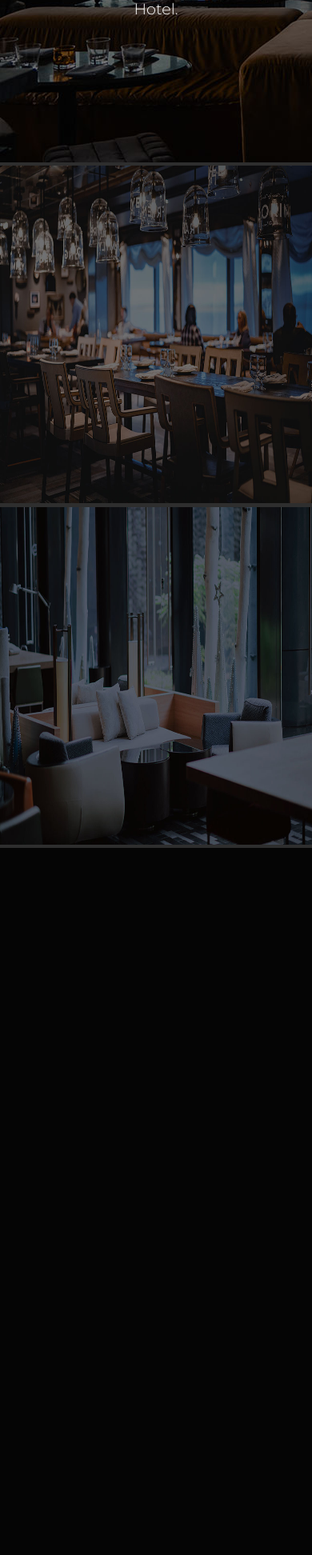
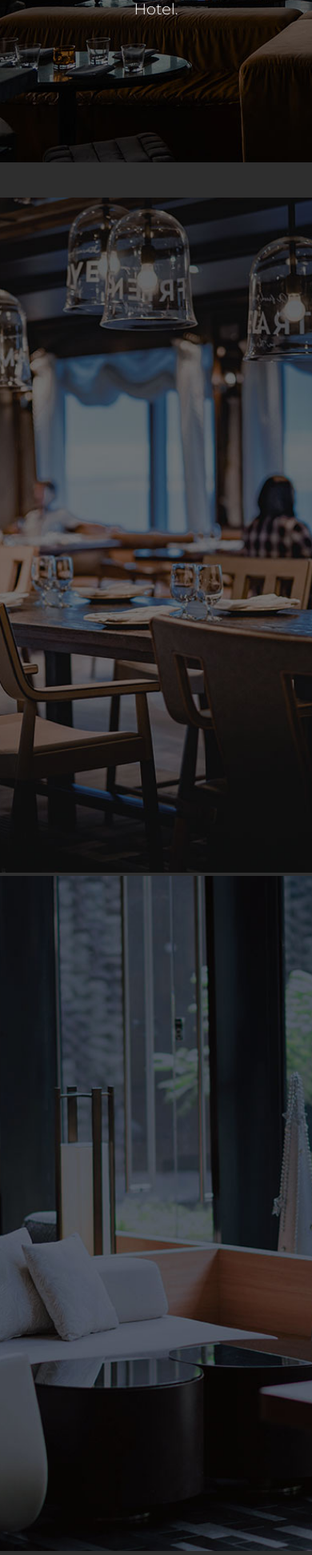
Before and after one commit to eddiedibs/django-merveille, a Django app: page / in a window 390 px wide. Shown: the part 597-2541 px from the top of the page at 80% size. Before the commit the page ends 1657 px from the top, so only its background shows below. Run offline with Django 3.2, Linux system fonts and the light colour scheme.

Commit message:
Fixed small bugs regarding resolution and more compatibility for screen was implemented

```diff
--- a/django_proj_2/hotel/static/hotel/css/main.css
+++ b/django_proj_2/hotel/static/hotel/css/main.css
@@ -240,13 +240,15 @@ body{
     top: 0.8vh;
     font-size: 2vh;
     line-height: 5vh;
+    padding-left: 1vw;
+    padding-right: 1vw;
+    width:auto;
 }
 
 
 
 
 .btn-list-1:hover{
-    position: relative;
     background-color: #B28659;
     border: 2px solid white;
 }
@@ -268,7 +270,7 @@ body{
 .nav__list2 a{
     position: relative;
     font-size: 2vh;
-    padding-top: 30%;
+    padding-top: 20%;
     padding-right: 60%;
     opacity: 0;
     text-align: center;
@@ -290,9 +292,9 @@ body{
     content: "";
     position: absolute;
     left: 1.3vw;
-    bottom: 0;
+    bottom: 3vh;
     width: 0;
-    height: 2px;
+    height: 3px;
     background-color: white;
     transition: width 0.25s ease-out;
 
@@ -318,14 +320,24 @@ body{
 }
 
 .slider{
-    width:100%;
     margin: auto;
-    overflow-x: hidden;
+    overflow: hidden;
 }
+
+.slides__img, .div__img{
+    width:100vw;
+    height: 100vh;
+
+}
+
+
 
 .slides{
     display: flex;
-    width: 100%;
+    width: 100vw;
+    height: 100vh;
+    object-fit: cover;
+    object-position: center;
     transition-duration: 700ms;
 }
 
@@ -400,8 +412,9 @@ body{
 */
 
 
-@media screen and (max-width:768px){
-
+@media screen
+and (max-width:768px)
+{
 /*
 ======================
       Table of
@@ -464,7 +477,7 @@ body{
         right: 0;
         height: 100vh;
         top: 0;
-        background-color: rgba(0, 0, 0, 0.651);
+        background-color: rgba(0, 0, 0, 0.8);
         display: flex;
         flex-direction: column;
         border: none;
@@ -511,7 +524,7 @@ body{
 .nav__list a{
     position: relative;
     font-size: 3vh;
-    padding: 1vh;
+    padding: 5vh 1vw;
 
 }
 
@@ -583,20 +596,17 @@ body{
 
 
 
-.div__img{
-    width: 1000px;
-    height: 1000px;
+.slides__img, .div__img{
+    width:100vw;
+    height: 100vh;
 }
 
-.div__img4{
+.div__img{
+    object-fit: cover;
+    object-position: center;
+    image-resolution: 1000px;
     width: 100vw;
-    height: 50vh;
-}
-
-
-.div__img5{
-    width: 100vw;
-    height: 50vh;
+    height: 100vh;
 }
 
 
@@ -647,17 +657,15 @@ body{
     left: 0;
 }
 
-.bluebtn-active{
-    margin-right: 20vw;
-}
 
 .nav-active {
     transform: translateX(0%);
 }
 
 .nav-active2 {
-    width: 75%;
+    width: 70%;
 }
+
 
 
 @keyframes navFadeLists{
--- a/django_proj_2/hotel/static/hotel/js/jsmotion.js
+++ b/django_proj_2/hotel/static/hotel/js/jsmotion.js
@@ -82,6 +82,7 @@ const navMotion2 = () => {
         lists.forEach((link, index) => {
             if (link.style.animation){
                 link.style.animation = ''
+
             }
             else {
                 link.style.animation = `navFadeLists 1.5s ease forwards ${index / 2.5}s`;
@@ -91,6 +92,9 @@ const navMotion2 = () => {
         });
 
         burger.classList.toggle('toggle');
+
+
+
 
     });
 
@@ -106,7 +110,7 @@ const navMotion2 = () => {
 ===============================================================
                         3. navChangeColor
 
-    Function that turns navBar visible when scrolled
+    Function that turns navBar visible when scrolled (Mobile Devices)
 
 
 ===============================================================
@@ -115,10 +119,10 @@ const navMotion2 = () => {
 
 function navChangeColor(){
     const navBar = document.querySelector('.nav');
-    const img = document.querySelector('.slides');
+    const body = document.querySelector('body');
 
     window.addEventListener('scroll', () => {
-        let contentPosition = img.getBoundingClientRect().top;
+        let contentPosition = body.getBoundingClientRect().top;
         let screenPosition = window.innerHeight;
 
         if (contentPosition < -41){
@@ -222,12 +226,14 @@ function arrowMotion(){
 */
 function mainApp(){
 
-    /*Function that checks if the screen is bigger or smaller than 768px.
-    And if it is, it will activate the navMotion function for PC*/
+    /*Function that checks if the screen is bigger or smaller than 700px.
+    And if it is bigger, it will activate the navMotion function for PC, and if it's not
+    it will activate specific functions for Mobile Devices */
 
     function navSelector(x) {
         if (x.matches) { // If media query matches
             navMotion();
+            navChangeColor();
         }
         else {
             navMotion2();
@@ -235,7 +241,7 @@ function mainApp(){
         }
     }
 
-    var x = window.matchMedia("(max-width: 768px)")
+    var x = window.matchMedia("(max-width: 700px)")
     navSelector(x) // Call listener function at run time
     x.addListener(navSelector) // Attach listener function on state changes
 
@@ -243,7 +249,6 @@ function mainApp(){
 
     //Rest of functions
     arrowMotion();
-    navChangeColor();
 
 
 }
--- a/django_proj_2/hotel/templates/hotel/home.html
+++ b/django_proj_2/hotel/templates/hotel/home.html
@@ -32,9 +32,9 @@
         </div>
     </div>
     <div>
-        <img class="div__img4" src="{% static 'hotel/images/portada5_2.jpg'%}" alt="">
+        <img class="div__img" src="{% static 'hotel/images/portada5_2.jpg'%}" alt="">
     </div>
     <div>
-        <img class='div__img5' src="{% static 'hotel/images/portada4_2.jpg'%}" alt="">
+        <img class='div__img' src="{% static 'hotel/images/portada4_2.jpg'%}" alt="">
     </div>
 {% endblock content %}
```
